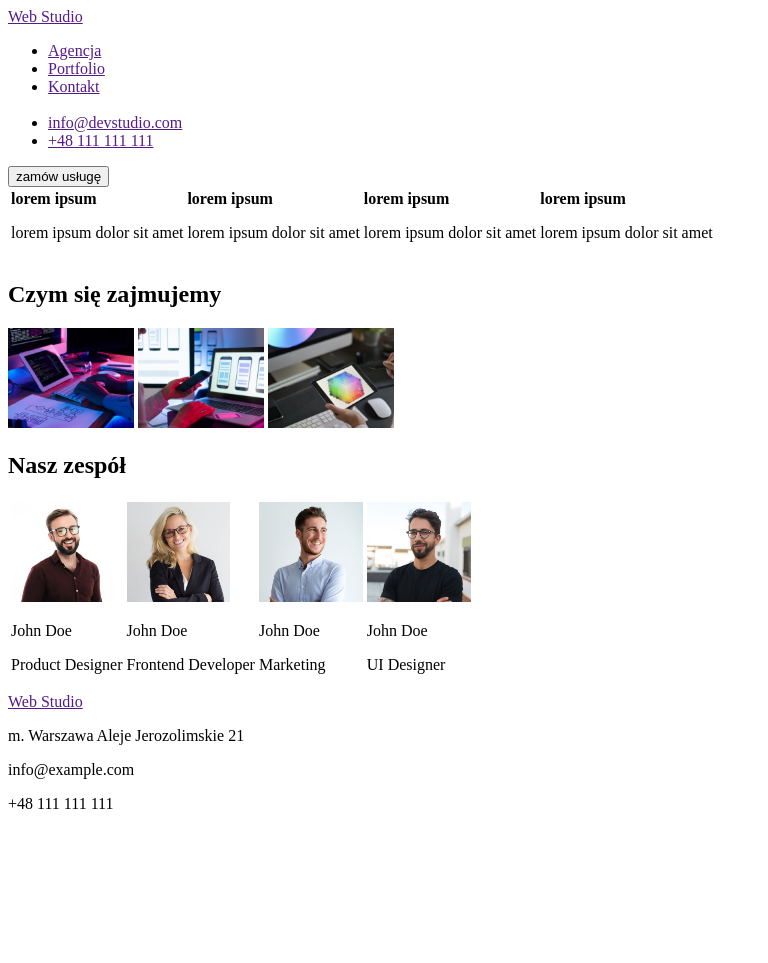
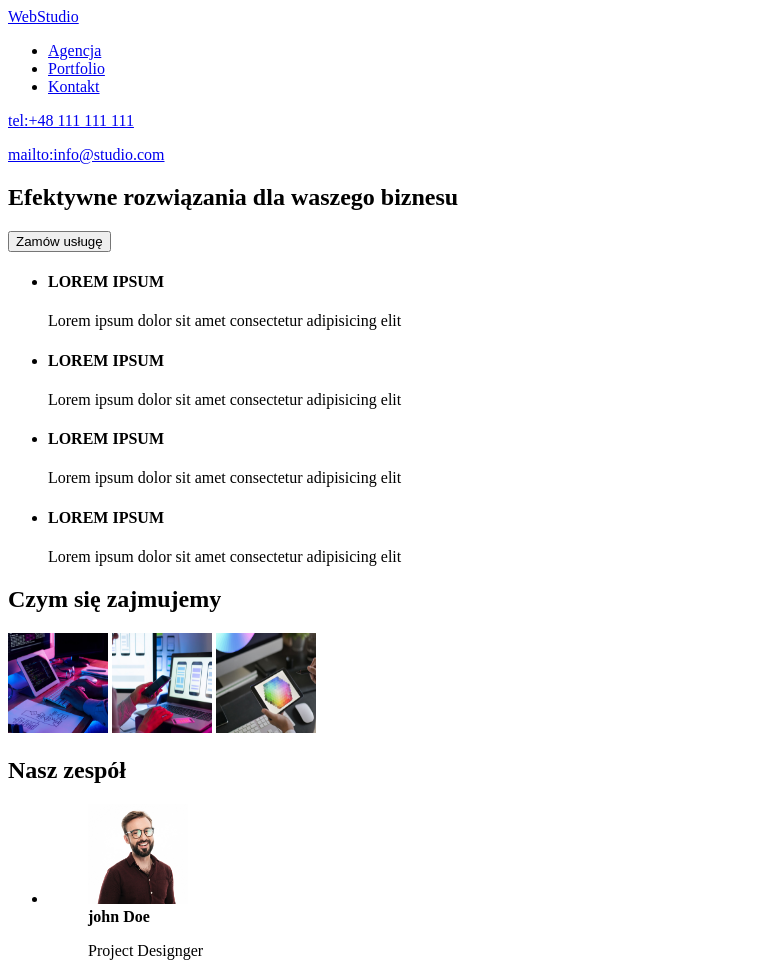
Before and after one commit to marinazalewska/goit-markup-hw-01, a plain HTML site: page index.html in a window 1280 px wide. Shown: the top 963 px of the page, without its empty margins (0-768 px from the left). Before the commit the page ends 829 px from the top, so only its background shows below. Drawn offline with Linux system fonts and the light colour scheme.

Commit message:
wersja 1.0 - grupa 11

```diff
--- a/index.html
+++ b/index.html
@@ -1,118 +1,139 @@
 <!DOCTYPE html>
-<html lang="pl">
+<html lang="en">
   <head>
+    <title>Web Studio</title>
+    <meta name="description" content="Zadanie domowe" />
     <meta charset="UTF-8" />
-    <title>Web Studio</title>
   </head>
   <body>
-    <a href="">Web Studio</a>
+    <header>
+      <a href="WebStudio">WebStudio</a>
+      <nav>
         <ul>
-      <li><a href="">Agencja</a></li>
-      <li><a href="">Portfolio</a></li>
-      <li><a href="">Kontakt</a></li>
-      <br />
-      <li><a href="">info@devstudio.com</a></li>
-      <li><a href="">+48 111 111 111</a></li>
+          <li><a href="/Agencja">Agencja</a></li>
+          <li><a href="/Portfolio">Portfolio</a></li>
+          <li><a href="/Kontakt">Kontakt</a></li>
         </ul>
-    <input type="button" value="zamów usługę" />
-    <div>
-      <table>
-        <tbody>
-          <tr>
-            <td>
-              <b>lorem ipsum</b>
-              <p>lorem ipsum dolor sit amet</p>
-            </td>
-            <td>
-              <b>lorem ipsum</b>
-              <p>lorem ipsum dolor sit amet</p>
-            </td>
-            <td>
-              <b>lorem ipsum</b>
-              <p>lorem ipsum dolor sit amet</p>
-            </td>
-            <td>
-              <b>lorem ipsum</b>
-              <p>lorem ipsum dolor sit amet</p>
-            </td>
-          </tr>
-        </tbody>
-      </table>
-    </div>
+      </nav>
+      <p>
+        <a href="tel:+48111111111">tel:+48 111 111 111</a>
+      </p>
+      <p>
+        <a href="mailto:info@mailstudio.com">mailto:info@studio.com</a>
+      </p>
+    </header>
+
+    <main>
+      <section>
+        <h1>Efektywne rozwiązania dla waszego biznesu</h1>
+        <input type="button" value="Zamów usługę" />
+        <ul>
+          <li>
+            <h4>LOREM IPSUM</h4>
+            <p>Lorem ipsum dolor sit amet consectetur adipisicing elit</p>
+          </li>
+          <li>
+            <h4>LOREM IPSUM</h4>
+            <p>Lorem ipsum dolor sit amet consectetur adipisicing elit</p>
+          </li>
+          <li>
+            <h4>LOREM IPSUM</h4>
+            <p>Lorem ipsum dolor sit amet consectetur adipisicing elit</p>
+          </li>
+          <li>
+            <h4>LOREM IPSUM</h4>
+            <p>Lorem ipsum dolor sit amet consectetur adipisicing elit</p>
+          </li>
+        </ul>
         <h2>Czym się zajmujemy</h2>
+
         <img
-      src="images/foto1.jpg"
-      alt="zdjęcie poglądowe"
-      width="auto"
+          src="images/board.jpg"
+          alt="ktoś pisze pisze na klawiaturze na tablecie"
+          width="100"
           height="100"
         />
         <img
-      src="images/foto2.jpg"
-      alt="zdjęcie poglądowe"
-      width="auto"
-      height="100"
-    />
-    <img
-      src="images/foto3.jpg"
-      alt="zdjęcie poglądowe"
-      width="auto"
+          src="images/notebook.jpg"
+          alt="ktoś sprawdza dane z telefonem w ręcę i na monitorze"
+          width="100"
           height="100"
         />
 
+        <img src="images/tablet.jpg" alt="tablet" width="100" height="100" />
         <h2>Nasz zespół</h2>
-    <table>
-      <tbody>
-        <tr>
-          <td>
+        <ul>
+          <li>
+            <figure>
               <img
-              src="images/j1.jpg"
-              alt="zdjęcie poglądowe"
-              width="auto"
+                src="images/product-designer.jpg"
+                alt="mężczyzna"
+                width="100"
                 height="100"
               />
-            <p>John Doe</p>
-            <p>Product Designer</p>
-          </td>
-          <td>
+              <figcaption>
+                <b>john Doe</b>
+                <p>Project Designger</p>
+              </figcaption>
+            </figure>
+          </li>
+          <li>
+            <figure>
               <img
-              src="images/j2.jpg"
-              alt="zdjęcie poglądowe"
-              width="auto"
+                src="images/frontend-developer.jpg"
+                alt="kobieta"
+                width="100"
                 height="100"
               />
-            <p>John Doe</p>
-            <p>Frontend Developer</p>
-          </td>
-          <td>
+              <figcaption>
+                <b>Jonh Doe</b>
+                <p>Fronted Developer</p>
+              </figcaption>
+            </figure>
+          </li>
+          <li>
+            <figure>
               <img
-              src="images/j3.jpg"
-              alt="zdjęcie poglądowe"
-              width="auto"
+                src="images/marketing.jpg"
+                alt="mężczyzna"
+                width="100"
                 height="100"
               />
 
-            <p>John Doe</p>
+              <figcaption>
+                <b>John Doe</b>
                 <p>Marketing</p>
-          </td>
-          <td>
+              </figcaption>
+            </figure>
+          </li>
+          <li>
+            <figure>
               <img
-              src="images/j4.jpg"
-              alt="zdjęcie poglądowe"
-              width="auto"
+                src="images/ui-designer.jpg"
+                alt="meżczyzna"
+                width="100"
                 height="100"
               />
-            <p>John Doe</p>
-            <p>UI Designer</p>
-          </td>
-        </tr>
-      </tbody>
-    </table>
-    <div>
-      <a href="">Web Studio</a>
+              <figcaption>
+                <b>John Doe</b>
+                <p>Ul Designer</p>
+              </figcaption>
+            </figure>
+          </li>
+        </ul>
+      </section>
+    </main>
 
-      <p>m. Warszawa Aleje Jerozolimskie 21</p>
-      <p>info@example.com</p>
-      <p>+48 111 111 111</p>
-    </div>
+    <footer>
+      <a href="WebStudio">WebStudio</a>
+
+      <address>
+        <p>m.Warszawa,Aleje Jerozolimskie 21</p>
+        <ul>
+          <li><a href="mailto:info@example.com">mailto:info@example.com</a></li>
+          <li><a href="tel:+48111111111">tel:+48 111 111 111</a></li>
+        </ul>
+      </address>
+    </footer>
   </body>
 </html>
```
Also changed, not shown: images/WebStudio.png (added), images/board.jpg (added), images/foto1.jpg (deleted), images/foto2.jpg (deleted), images/foto3.jpg (deleted), images/frontend-developer.jpg (added), images/j1.jpg (deleted), images/j2.jpg (deleted), images/j3.jpg (deleted), images/j4.jpg (deleted), images/marketing.jpg (added), images/notebook.jpg (added), images/product-designer.jpg (added), images/tablet.jpg (added), 1 more files. Lines whose indentation alone changed are shown as unchanged.
